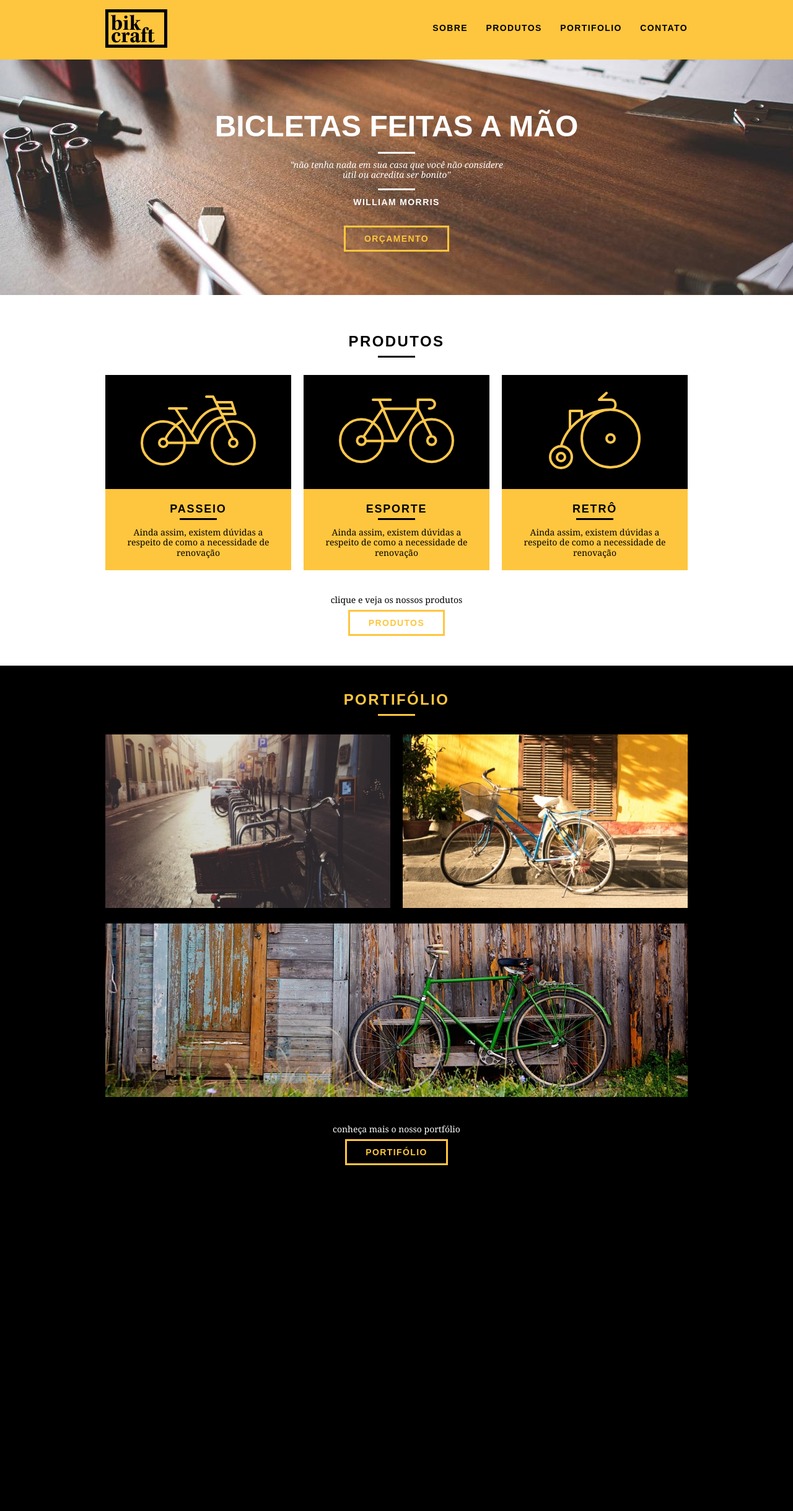
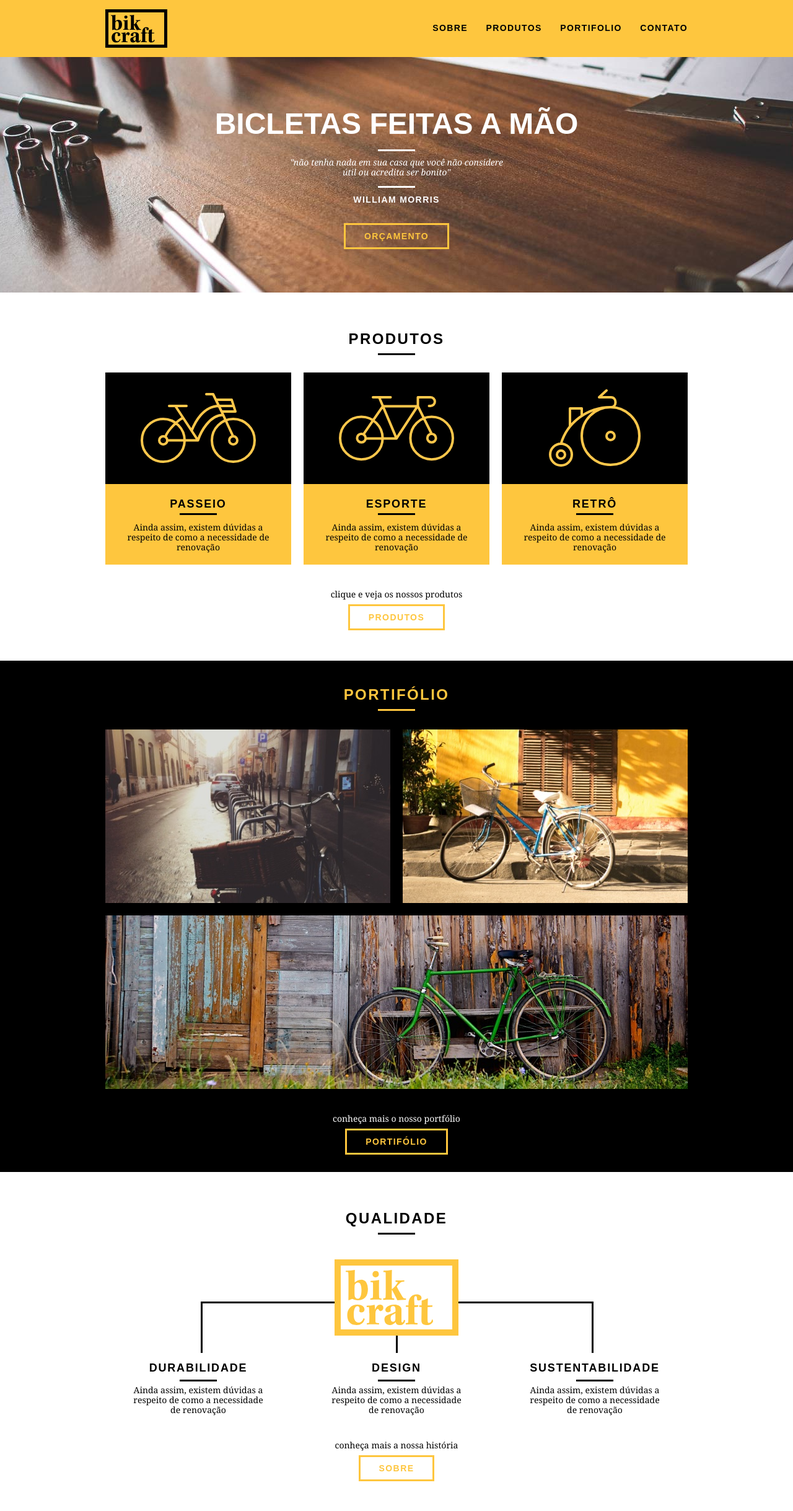
Before and after one commit to magno193/bikcraft_app, a PHP site: page / in a window 1280 px wide. Shown: the whole page at 62% size. Before the commit the page ends 1880 px from the top, so only its background shows below. Run offline with PHP 8.4, Linux system fonts and the light colour scheme; some libraries are stand-ins or nearby versions.

Commit message:
Estrutura e css de Home - Qualidade

```diff
--- a/css/styles.css
+++ b/css/styles.css
@@ -7,6 +7,10 @@ body {
 p {
     font-family: Georgia, 'Times New Roman', Times, serif;
     font-size: 14px;
+}
+
+img {
+    display: block;
 }
 
 .btn {
@@ -90,7 +94,7 @@ p {
     height: 380px;
     background: url("../img/bg.jpg") no-repeat center;
     background-size: cover;
-    margin-top: 96px;
+    margin-top: 92px;
     text-align: center;
     padding-top: 80px;
 }
@@ -167,6 +171,10 @@ p {
     padding: 20px;
 }
 
+.produtos_icone img {
+    margin: 0 auto;
+}
+
 .call {
     text-align: center;
     clear: both;
@@ -200,3 +208,55 @@ p {
 .portifolio .call p {
     color: #fff;
 }
+
+/*Qualidade*/
+.qualidade {
+    padding: 60px 0;
+}
+
+.qualidade::after{
+    content: "";
+    width: 634px;
+    height: 83px;
+    display: block;
+    background: url("../img/linhas.svg") no-repeat center;
+    position: absolute;
+    top: 209px;
+    right: 162px;
+    z-index: -1;
+}
+
+.qualidade.container .subtitulo {
+    margin-bottom: 40px;
+}
+
+.qualidade img {
+    margin: 0 auto;
+}
+
+.qualidade_lista {
+    padding-top: 20px;
+}
+
+.qualidade_lista li {
+    text-align: center;
+    padding: 0 40px;
+}
+
+.qualidade_lista li h3{
+    font-weight: bold;
+    font-size: 18px;
+    line-height: 25px;
+    text-transform: uppercase;
+    letter-spacing: 0.1em;
+    margin-top: 20px;
+}
+
+.qualidade_lista li h3::after{
+    content: "";
+    display: block;
+    width: 60px;
+    height: 3px;
+    background: #000;
+    margin: 6px auto;
+}
--- a/index.html
+++ b/index.html
@@ -11,6 +11,7 @@
 </head>
 
 <body>
+  <!-- header -->
   <header class="header">
     <div class="container">
       <a href="index.html" class="grid-4">
@@ -26,7 +27,9 @@
       </nav>
     </div>
   </header>
+  <!-- fecha header -->
 
+  <!-- introducao -->
   <section class="introducao">
     <div class="container">
       <h1>Bicletas feitas a mão</h1>
@@ -37,8 +40,9 @@
       <a href="produtos.html" class="btn">Orçamento</a>
     </div>
   </section>
+  <!-- fecha introducao -->
 
-  <!-- abre produtos -->
+  <!-- produtos -->
   <section class="produtos container">
     <h2 class="subtitulo">Produtos</h2>
 
@@ -71,9 +75,9 @@
       <a href="produtos.html" class="btn btn-preto">Produtos</a>
     </div>
   </section>
-  <!-- fecha produtos -->
+  <!-- produtos -->
 
-  <!-- abre portifolio -->
+  <!-- portifolio -->
   <section class="portifolio">
     <div class="container">
       <h2 class="subtitulo">Portifólio</h2>
@@ -89,6 +93,31 @@
     </div>
   </section>
   <!-- fecha portifolio -->
+
+  <!-- qualidade -->
+  <section class="qualidade container">
+    <h2 class="subtitulo">Qualidade</h2>
+    <img src="img/bikcraft-qualidade.svg" alt="Bikcraft">
+    <ul class="qualidade_lista">
+      <li class="grid-1-3">
+        <h3>Durabilidade</h3>
+        <p>Ainda assim, existem dúvidas a respeito de como a necessidade de renovação</p>
+      </li>
+      <li class="grid-1-3">
+        <h3>Design</h3>
+        <p>Ainda assim, existem dúvidas a respeito de como a necessidade de renovação</p>
+      </li>
+      <li class="grid-1-3">
+        <h3>Sustentabilidade</h3>
+        <p>Ainda assim, existem dúvidas a respeito de como a necessidade de renovação</p>
+      </li>
+      <div class="call">
+        <p>conheça mais a nossa história</p>
+        <a href="sobre.html" class="btn btn-preto">Sobre</a>
+      </div>
+    </ul>
+  </section>
+  <!-- fecha qualidade -->
 </body>
 
 </html>
```
